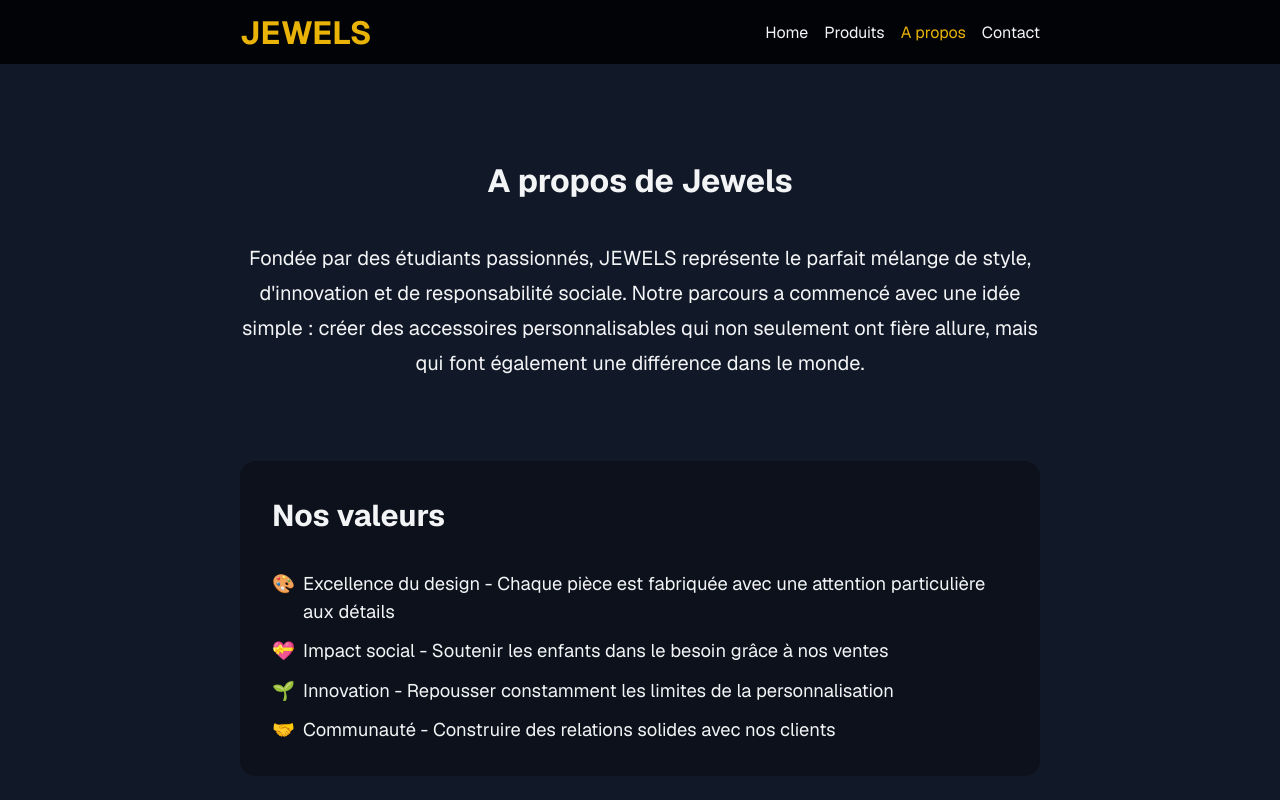
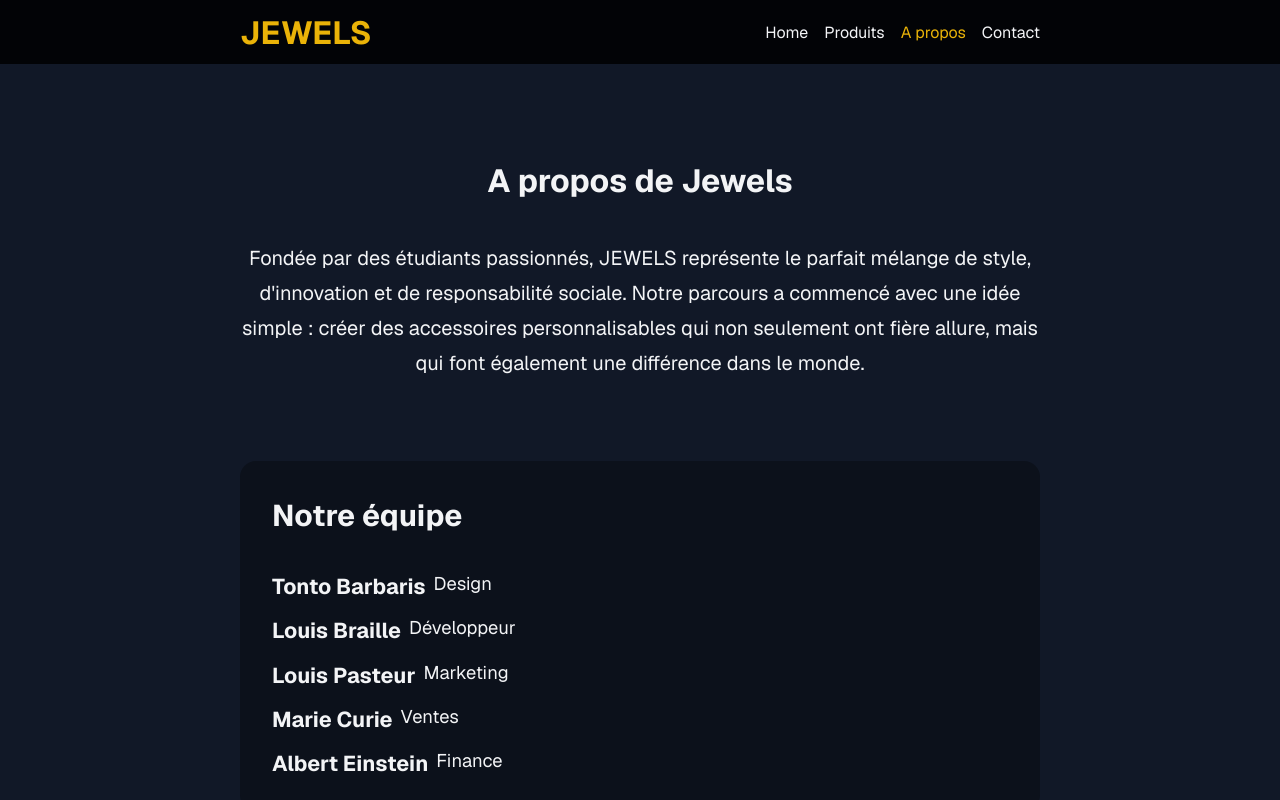
Before and after one commit to jsankare/college_louis_braille, a Next.js app: page /about in a window 1280 px wide. Shown: the top 800 px of the page. Built offline with nearby package versions, Linux system fonts and the light colour scheme.

Commit message:
setup slider

```diff
--- a/src/app/about/page.tsx
+++ b/src/app/about/page.tsx
@@ -19,6 +19,29 @@ const Values = [
     },
 ]
 
+const Members = [
+    {
+        name: "Tonto Barbaris",
+        role: "Design",
+    },
+    {
+        name: "Louis Braille",
+        role: "Développeur",
+    },
+    {
+        name: "Louis Pasteur",
+        role: "Marketing",
+    },
+    {
+        name: "Marie Curie",
+        role: "Ventes",
+    },
+    {
+        name: "Albert Einstein",
+        role: "Finance",
+    }
+]
+
 export default function About() {
     return (
         <div className={styles.wrapper}>
@@ -30,6 +53,19 @@ export default function About() {
                     créer des accessoires personnalisables qui non seulement ont fière allure, mais qui font
                     également une différence dans le monde.
                 </p>
+            </section>
+            <section className={styles.values}>
+                <h2>Notre équipe</h2>
+                <div className={styles.valuesContainer}>
+                    <ul>
+                        {Members.map((member, index) => (
+                            <li key={index} className={styles.valueItem}>
+                                <h3 className={styles.text}>{member.name}</h3>
+                                <span className={styles.role}>{member.role}</span>
+                            </li>
+                        ))}
+                    </ul>
+                </div>
             </section>
             <section className={styles.values}>
                 <h2>Nos valeurs</h2>
```
Also changed, not shown: src/app/components/ui/Slider.tsx (added, +21 -0 lines), src/app/components/ui/slider.module.css (added).
